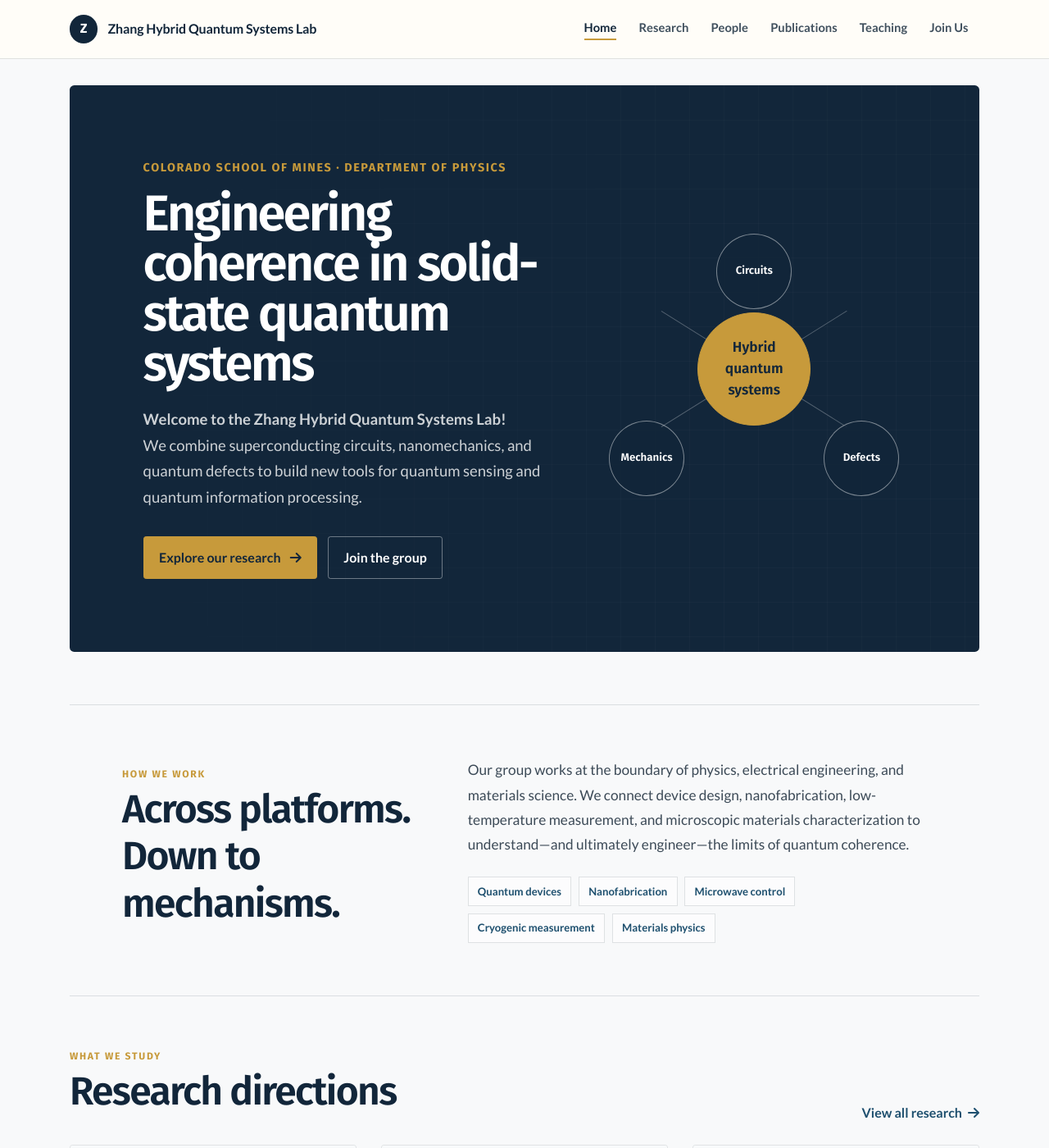
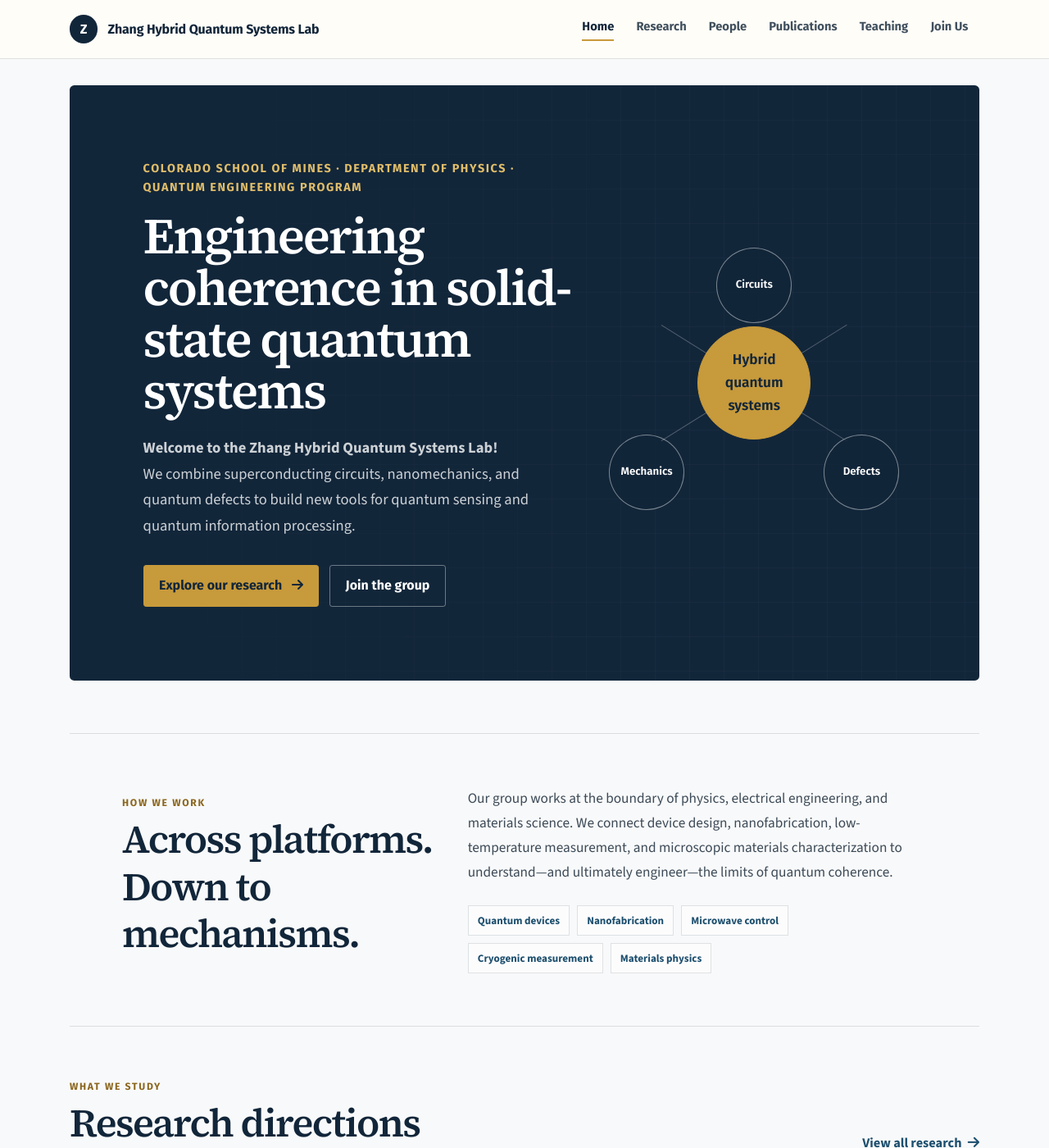
Before and after one commit to zihuaiz/zihuaiz.github.io, a Jekyll site: the page built from index.html, in a window 1280 px wide and 1400 px high. Shown: the whole window at 82% size. Built offline with Jekyll 4.4.1, drawn with Linux system fonts in a browser that asks for light colours; nearby versions of some CDN libraries; a style sheet for code colours, icons or effects is not loaded.

Commit message:
Polish academic typography and spacing

```diff
--- a/_layouts/default.html
+++ b/_layouts/default.html
@@ -24,9 +24,9 @@
     <link rel="stylesheet" href="https://cdnjs.cloudflare.com/ajax/libs/academicons/1.9.1/css/academicons.min.css" integrity="sha512-b1ASx0WHgVFL5ZQhTgiPWX+68KjS38Jk87jg7pe+qC7q9YkEtFq0z7xCglv7qGIs/68d3mAp+StfC8WKC5SSAg==" crossorigin="anonymous" />
     <link rel="preconnect" href="https://fonts.googleapis.com">
     <link rel="preconnect" href="https://fonts.gstatic.com" crossorigin>
-    <link href="https://fonts.googleapis.com/css2?family=Lato:ital,wght@0,300;0,400;0,700;0,900;1,300;1,400;1,700;1,900&family=Fira+Sans:ital,wght@0,100;0,200;0,300;0,400;0,500;0,600;0,700;0,800;0,900;1,100;1,200;1,300;1,400;1,500;1,600;1,700;1,800;1,900&family=Source+Code+Pro:ital,wght@0,200..900;1,200..900&display=swap" rel="stylesheet">
+    <link href="https://fonts.googleapis.com/css2?family=Fira+Sans:ital,wght@0,400;0,500;0,600;0,700;1,400&family=Source+Code+Pro:wght@400;600&family=Source+Sans+3:ital,wght@0,400;0,500;0,600;0,700;1,400;1,600&family=Source+Serif+4:opsz,wght@8..60,500;8..60,600;8..60,700&display=swap" rel="stylesheet">
     <link rel="stylesheet" href="https://cdn.jsdelivr.net/npm/katex@0.16.11/dist/katex.min.css" integrity="sha384-nB0miv6/jRmo5UMMR1wu3Gz6NLsoTkbqJghGIsx//Rlm+ZU03BU6SQNC66uf4l5+" crossorigin="anonymous">
-    <link rel="stylesheet" href="{{ '/assets/css/global.css' | relative_url }}?v=20260829-research-cards">
+    <link rel="stylesheet" href="{{ '/assets/css/global.css' | relative_url }}?v=20260829-academic-type">
 </head>
 <body class="bg-light" {{ page.body_attr }}>
     {% include navbar.html %}
--- a/assets/css/global.css
+++ b/assets/css/global.css
@@ -386,6 +386,7 @@
   --lab-blue: #1d4f6e;
   --lab-teal: #2c7a7b;
   --lab-gold: #c79a3b;
+  --lab-gold-text: #8b661d;
   --lab-ink: #17212b;
   --lab-muted: #5d6975;
   --lab-paper: #ffffff;
@@ -396,6 +397,10 @@
 body {
   color: var(--lab-ink);
   background: var(--lab-paper);
+  background-color: #ffffff !important;
+  font-family: "Source Sans 3", sans-serif;
+  font-size: 1.02rem;
+  line-height: 1.6;
   padding-top: 5.5rem;
 }
 
@@ -437,6 +442,7 @@
 }
 
 .brand-name {
+  font-family: "Fira Sans", sans-serif;
   font-size: 1rem;
   font-weight: 700;
   letter-spacing: -0.01em;
@@ -444,6 +450,7 @@
 
 .navbar-light .navbar-nav .nav-link {
   color: #40505e;
+  font-family: "Fira Sans", sans-serif;
   font-size: 0.92rem;
   font-weight: 700;
   padding-right: 0.85rem;
@@ -491,7 +498,7 @@
 
 .lab-kicker,
 .section-eyebrow {
-  color: var(--lab-gold);
+  color: var(--lab-gold-text);
   font-family: "Fira Sans", sans-serif;
   font-size: 0.76rem;
   font-weight: 700;
@@ -504,15 +511,21 @@
   letter-spacing: 0.11em;
 }
 
+.lab-hero .lab-kicker,
+.join-card .section-eyebrow,
+.growing-team .section-eyebrow {
+  color: #e0bd6a;
+}
+
 .lab-hero h1 {
   max-width: 760px;
   margin: 1rem 0 1.35rem;
   color: #fff;
-  font-family: "Fira Sans", sans-serif;
+  font-family: "Source Serif 4", serif;
   font-size: clamp(2.3rem, 4.8vw, 4.2rem);
   font-weight: 600;
-  letter-spacing: -0.045em;
-  line-height: 0.99;
+  letter-spacing: -0.035em;
+  line-height: 1.03;
 }
 
 .lab-hero-lead {
@@ -532,6 +545,7 @@
 .btn-lab-primary,
 .btn-lab-secondary {
   border-radius: 0.2rem;
+  font-family: "Fira Sans", sans-serif;
   padding: 0.8rem 1.15rem;
   font-weight: 700;
 }
@@ -633,7 +647,7 @@
 .people-page h2 {
   margin-top: 0.35rem;
   color: var(--lab-navy);
-  font-family: "Fira Sans", sans-serif;
+  font-family: "Source Serif 4", serif;
   font-weight: 600;
   letter-spacing: -0.035em;
 }
@@ -688,8 +702,8 @@
 }
 
 .research-preview-content h3 {
-  min-height: 3.4rem;
-  margin: 0.55rem 0 0.35rem;
+  min-height: 0;
+  margin: 0.55rem 0 0.25rem;
   color: var(--lab-navy);
   font-family: "Fira Sans", sans-serif;
   font-size: 1.3rem;
@@ -757,7 +771,7 @@
 .news-card-title {
   margin-top: 0.35rem;
   color: var(--lab-navy);
-  font-family: "Fira Sans", sans-serif;
+  font-family: "Source Serif 4", serif;
   font-size: 1.8rem;
   font-weight: 600;
 }
@@ -866,17 +880,17 @@
 
 .page-intro {
   max-width: 900px;
-  padding: clamp(3rem, 6vw, 5.5rem) 0 3rem;
+  padding: clamp(2.75rem, 4vw, 4rem) 0 2.25rem;
 }
 
 .page-intro h1 {
   margin: 0.55rem 0 1rem;
   color: var(--lab-navy);
-  font-family: "Fira Sans", sans-serif;
+  font-family: "Source Serif 4", serif;
   font-size: clamp(2.5rem, 5vw, 4.2rem);
   font-weight: 600;
-  letter-spacing: -0.05em;
-  line-height: 1;
+  letter-spacing: -0.035em;
+  line-height: 1.04;
 }
 
 .page-intro p {
@@ -905,7 +919,7 @@
 .people-card h3 {
   margin-bottom: 0.3rem;
   color: var(--lab-navy);
-  font-family: "Fira Sans", sans-serif;
+  font-family: "Source Serif 4", serif;
   font-size: 2.15rem;
   font-weight: 600;
 }
@@ -945,7 +959,7 @@
 .growing-team h2 {
   margin: 0.45rem 0 0.8rem;
   color: #fff;
-  font-family: "Fira Sans", sans-serif;
+  font-family: "Source Serif 4", serif;
   font-size: clamp(2rem, 4vw, 3rem);
   font-weight: 600;
   letter-spacing: -0.035em;
--- a/index.html
+++ b/index.html
@@ -9,7 +9,7 @@
 <section class="lab-hero">
   <div class="row align-items-center">
     <div class="col-lg-7">
-      <div class="lab-kicker">Colorado School of Mines · Department of Physics</div>
+      <div class="lab-kicker">Colorado School of Mines · Department of Physics · Quantum Engineering Program</div>
       <h1>Engineering coherence in solid-state quantum systems</h1>
       <p class="lab-hero-lead">
         <strong>Welcome to the Zhang Hybrid Quantum Systems Lab!</strong><br>
```
